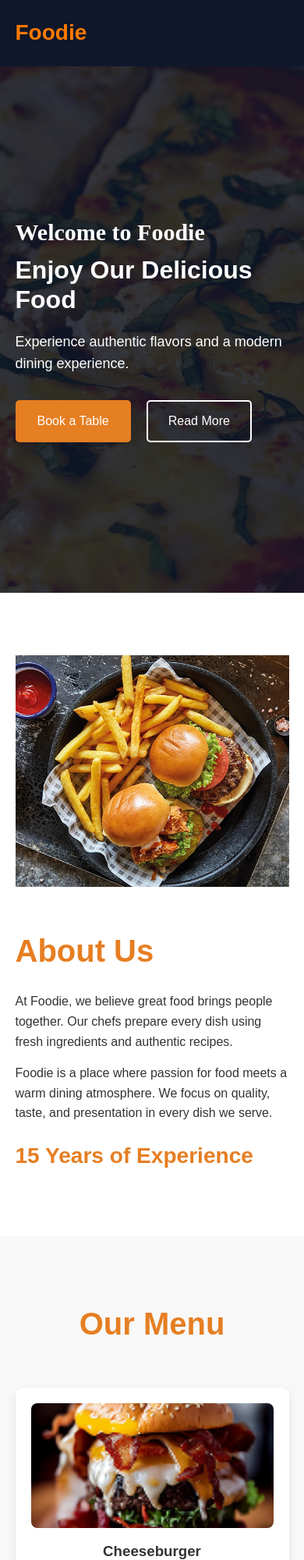
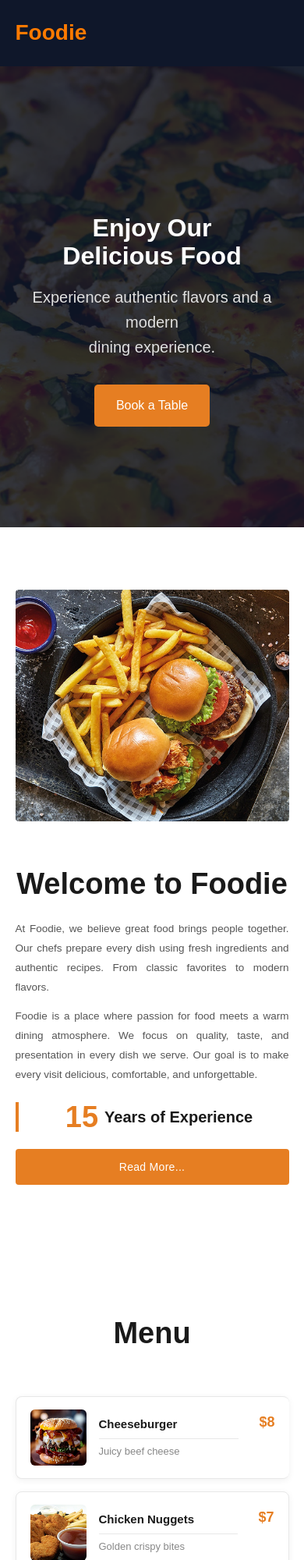
Before and after one commit to Aswad-UI/foodie-restaurant, a plain HTML site: page index.html in a window 390 px wide. Shown: the top 2000 px of the page at 78% size. Drawn offline with Linux system fonts and the light colour scheme.

Commit message:
updated Restaurant Website Design

```diff
--- a/index.html
+++ b/index.html
@@ -31,13 +31,11 @@
 <section id="home" class="hero">
 
 <div class="hero-content">
-<h3>Welcome to Foodie</h3>
-<h1>Enjoy Our Delicious Food</h1>
-<p>Experience authentic flavors and a modern dining experience.</p>
+<h1>Enjoy Our <br>Delicious Food</h1>
+<p>Experience authentic flavors and a modern<br> dining experience.</p>
 
 <div class="hero-buttons">
 <a class="btn" id="bookBtn">Book a Table</a>
-<a class="btn-outline">Read More</a>
 </div>
 </div>
 
@@ -59,19 +57,21 @@
 
 <div class="about-text">
 
-<h2>About Us</h2>
+<h2>Welcome to Foodie</h2>
 
 <p>
-At Foodie, we believe great food brings people together. Our chefs prepare every dish using fresh ingredients and authentic recipes.
+At Foodie, we believe great food brings people together. Our chefs prepare every dish using fresh ingredients and authentic recipes. From classic favorites to modern flavors.
 </p>
 
 <p>
-Foodie is a place where passion for food meets a warm dining atmosphere. We focus on quality, taste, and presentation in every dish we serve.
+Foodie is a place where passion for food meets a warm dining atmosphere. We focus on quality, taste, and presentation in every dish we serve. Our goal is to make every visit delicious, comfortable, and unforgettable.
 </p>
 
 <div class="experience">
-<h3>15 Years of Experience</h3>
+<span class="exp-number">15</span> Years of Experience
 </div>
+
+<a href="#" class="btn read-more-btn">Read More...</a>
 
 </div>
 
@@ -85,64 +85,80 @@ Foodie is a place where passion for food meets a warm dining atmosphere. We focu
 
 <div class="container">
 
-<h2 class="section-title">Our Menu</h2>
+<h2 class="section-title">Menu</h2>
 
 <div class="menu-grid">
 
 <div class="menu-item">
-<img src="chicken burger.png">
+<img src="chicken burger.png" alt="Cheeseburger">
+<div class="menu-item-info">
 <h3>Cheeseburger</h3>
 <p>Juicy beef cheese</p>
-<span>$8</span>
+</div>
+<span class="menu-price">$8</span>
 </div>
 
 <div class="menu-item">
-<img src="Margheritta pizza.png">
-<h3>Margherita Pizza</h3>
-<p>Fresh tomato basil</p>
-<span>$10</span>
+<img src="Chicken Nuggets.png" alt="Chicken Nuggets">
+<div class="menu-item-info">
+<h3>Chicken Nuggets</h3>
+<p>Golden crispy bites</p>
+</div>
+<span class="menu-price">$7</span>
 </div>
 
 <div class="menu-item">
-<img src="pepproni pizza.png">
-<h3>Pepperoni Pizza</h3>
-<p>Spicy pepperoni slices</p>
-<span>$12</span>
+<img src="Margheritta pizza.png" alt="Margherita Pizza">
+<div class="menu-item-info">
+<h3>Margherita Pizza</h3>
+<p>Fresh tomato basil</p>
+</div>
+<span class="menu-price">$10</span>
 </div>
 
 <div class="menu-item">
-<img src="French Fries.png">
-<h3>French Fries</h3>
-<p>Crispy salted fries</p>
-<span>$5</span>
+<img src="chickenwrap.png" alt="Chicken Wrap">
+<div class="menu-item-info">
+<h3>Chicken Wrap</h3>
+<p>Grilled chicken wrap</p>
+</div>
+<span class="menu-price">$9</span>
 </div>
 
 <div class="menu-item">
-<img src="Chicken Nuggets.png">
-<h3>Chicken Nuggets</h3>
-<p>Golden crispy bites</p>
-<span>$7</span>
+<img src="pepproni pizza.png" alt="Pepperoni Pizza">
+<div class="menu-item-info">
+<h3>Pepperoni Pizza</h3>
+<p>Spicy pepperoni slices</p>
+</div>
+<span class="menu-price">$12</span>
 </div>
 
 <div class="menu-item">
-<img src="chickenwrap.png">
-<h3>Chicken Wrap</h3>
-<p>Grilled chicken wrap</p>
-<span>$9</span>
+<img src="Hot Dog.png" alt="Hot Dog">
+<div class="menu-item-info">
+<h3>Hot Dog</h3>
+<p>Classic sausage bun</p>
+</div>
+<span class="menu-price">$6</span>
 </div>
 
 <div class="menu-item">
-<img src="Hot Dog.png">
-<h3>Hot Dog</h3>
-<p>Classic sausage bun</p>
-<span>$6</span>
+<img src="French Fries.png" alt="French Fries">
+<div class="menu-item-info">
+<h3>French Fries</h3>
+<p>Crispy salted fries</p>
+</div>
+<span class="menu-price">$5</span>
 </div>
 
 <div class="menu-item">
-<img src="milkshake.png">
+<img src="milkshake.png" alt="Chocolate Milkshake">
+<div class="menu-item-info">
 <h3>Chocolate Milkshake</h3>
 <p>Rich chocolate shake</p>
-<span>$7</span>
+</div>
+<span class="menu-price">$7</span>
 </div>
 
 </div>
--- a/style.css
+++ b/style.css
@@ -80,12 +80,9 @@ color:#ff7a00;
 HERO SECTION
 ===================== */
 
-
-
 .hero{
 display:flex;
 align-items:center;
-align-content: center;
 justify-content:space-between;
 min-height:80vh;
 padding:0 5%;
@@ -105,21 +102,20 @@ max-width:550px;
 }
 
 .hero h1{
-font-size:60px;
-margin-bottom:20px;
-line-height:1.2;
-}
-
-.hero h3{
-font-size: 30px;;
-margin-bottom:10px;
-line-height: 1.3;
-font-family: 'Times New Roman', Times, serif;
+font-size: 58px;
+font-weight: 600;
+font-family: "Poppins", sans-serif;
+margin-bottom: 18px;
+line-height: 1.15;
+color: #fff;
 }
 
 .hero p{
 margin-bottom:32px;
-font-size:18px;
+font-size:20px;
+font-family: "Poppins", sans-serif;
+font-weight: 400;
+color: #e0e0e0;
 }
 
 .hero-buttons{
@@ -143,22 +139,20 @@ height:auto;
 display:block;
 margin:0;
 }
+
 .btn{
 background:#e67e22;
 color:#fff;
 padding:14px 28px;
 border-radius:5px;
 font-weight:500;
-}
-.btn:hover{
-    cursor: alias;
+font-family: "Poppins", sans-serif;
+display:inline-block;
 }
 
-.btn-outline{
-border:2px solid #fff;
-padding:12px 26px;
-border-radius:5px;
-color:#fff;
+.btn:hover{
+background:#cf6d17;
+cursor:pointer;
 }
 
 
@@ -170,6 +164,10 @@ ABOUT
 padding:80px 0;
 }
 
+.about .container{
+max-width:1200px;
+}
+
 .about-grid{
 display:grid;
 grid-template-columns:1fr 1fr;
@@ -177,21 +175,57 @@ gap:50px;
 align-items:center;
 }
 
-.about-text h2{
-font-size:40px;
-margin-bottom:20px;
-color:#e67e22;
+.about-image img{
+width:100%;
+height:100%;
+object-fit:cover;
+border-radius:4px;
+}
+
+.about h2{
+font-size: 38px;
+font-weight: 700;
+margin-bottom: 15px;
+color: #1a1a1a;
+font-family: "Poppins", sans-serif;
 }
 
 .about-text p{
-margin-bottom:15px;
+margin-bottom:12px;
+color: #555;
+font-size: 13.5px;
+line-height: 1.85;
+text-align: justify;
 }
 
 .experience{
-margin-top:20px;
-font-size:24px;
-font-weight:600;
-color:#e67e22;
+margin-top: 22px;
+margin-bottom: 22px;
+font-size: 20px;
+font-weight: 600;
+color: #1a1a1a;
+display: flex;
+align-items: center;
+gap: 8px;
+border-left: 4px solid #e67e22;
+padding-left: 14px;
+line-height: 1.4;
+}
+
+.exp-number{
+font-size: 38px;
+font-weight: 600;
+color: #e67e22;
+font-family: "Poppins", sans-serif;
+line-height: 1;
+}
+
+.read-more-btn{
+margin-top: 4px;
+border-radius: 4px;
+padding: 12px 26px;
+font-size: 14px;
+letter-spacing: 0.3px;
 }
 
 
@@ -201,51 +235,97 @@ MENU
 
 .menu{
 padding:80px 0;
-background:#f8f8f8;
+background:#ffffff;
 }
 
 .section-title{
 text-align:center;
-font-size:40px;
+font-size:38px;
+font-weight:700;
 margin-bottom:50px;
-color:#e67e22;
-
+color:#1a1a1a;
+font-family: "Poppins", sans-serif;
 }
 
+/* 2-column separate box layout */
 .menu-grid{
 display:grid;
-grid-template-columns:repeat(4,1fr);
-gap:30px;
+grid-template-columns: 1fr 1fr;
+gap:16px;
 }
 
 .menu-item{
-background:#fff;
-padding:20px;
-text-align:center;
-border-radius:10px;
-box-shadow:0 5px 10px rgba(0,0,0,0.1);
+display:flex;
+align-items:center;
+gap:16px;
+padding:16px 18px;
+background:#ffffff;
+border:1px solid #e8e8e8;
+border-radius:8px;
+box-shadow:0 2px 8px rgba(0,0,0,0.06);
+transition: box-shadow 0.2s, background 0.2s;
 }
 
-/* image fix */
-.menu-item img{
-width:100%;
-height:160px;
-object-fit:cover;
-display:block;
-margin:0 auto 15px;
-border-radius:8px;
+.menu-item:nth-child(odd){
+border-right:1px solid #e8e8e8;
+padding-right:18px;
 }
 
-.menu-item h3{
-margin-bottom:5px;
+.menu-item:nth-child(even){
+padding-left:18px;
 }
 
-.menu-item span{
-color:#e67e22;
-font-weight:600;
+.menu-item:nth-last-child(1),
+.menu-item:nth-last-child(2){
+border-bottom:1px solid #e8e8e8;
 }
 
+.menu-item:hover{
+background:#fff8f2;
+box-shadow:0 4px 16px rgba(230,126,34,0.12);
+}
 
+.menu-item img{
+width:72px;
+height:72px;
+object-fit:cover;
+border-radius:6px;
+flex-shrink:0;
+}
+
+.menu-item-info{
+flex:1;
+}
+
+.menu-item-info h3{
+font-size:15px;
+font-weight:600;
+color:#1a1a1a;
+margin-bottom:6px;
+padding-bottom:6px;
+border-bottom:1px solid #e8e8e8;
+font-family:"Poppins", sans-serif;
+}
+
+.menu-item-info p{
+font-size:13px;
+color:#888;
+margin:0;
+margin-top:4px;
+font-family:"Poppins", sans-serif;
+}
+
+.menu-price{
+font-size:18px;
+font-weight:700;
+color:#e67e22;
+white-space:nowrap;
+margin-left:auto;
+padding-left:10px;
+align-self:flex-start;
+padding-top:2px;
+font-family:"Poppins", sans-serif;
+}
 
 /* =====================
 GALLERY
@@ -263,6 +343,14 @@ gap:20px;
 
 .gallery-grid img{
 border-radius:8px;
+width:100%;
+height:200px;
+object-fit:cover;
+transition: transform 0.3s;
+}
+
+.gallery-grid img:hover{
+transform: scale(1.03);
 }
 
 
@@ -289,6 +377,7 @@ padding:14px;
 border:1px solid #ccc;
 border-radius:5px;
 font-size:16px;
+font-family: "Poppins", sans-serif;
 }
 
 .contact-form textarea{
@@ -303,6 +392,11 @@ padding:14px;
 font-size:16px;
 border-radius:5px;
 cursor:pointer;
+font-family: "Poppins", sans-serif;
+}
+
+.contact-form button:hover{
+background:#cf6d17;
 }
 
 
@@ -326,7 +420,15 @@ RESPONSIVE DESIGN
 @media (max-width:1024px){
 
 .menu-grid{
-grid-template-columns:repeat(2,1fr);
+grid-template-columns:1fr;
+}
+
+.menu-item:nth-child(odd){
+border-right:none;
+}
+
+.menu-item:nth-last-child(2){
+border-bottom:1px solid #ebebeb;
 }
 
 .gallery-grid{
@@ -351,7 +453,46 @@ display:none;
 }
 
 .hero{
-height:70vh;
+min-height:70vh;
+flex-direction:column;
+justify-content:center;
+text-align:center;
+padding:100px 5% 40px;
+}
+
+.hero-content{
+max-width:100%;
+}
+
+.hero-buttons{
+justify-content:center;
+}
+
+.hero-image{
+display:none;
+}
+
+.hero h1{
+font-size:32px;
+}
+
+.about-grid{
+grid-template-columns:1fr;
+text-align:center;
+}
+
+.about-image{
+display:flex;
+justify-content:center;
+}
+
+.experience{
+justify-content:center;
+}
+
+.read-more-btn{
+display:block;
+text-align:center;
 }
 
 .menu-grid{
@@ -362,8 +503,8 @@ grid-template-columns:1fr;
 grid-template-columns:1fr;
 }
 
-.hero h1{
-font-size:32px;
+.contact-form{
+width:100%;
 }
 
 }
```
